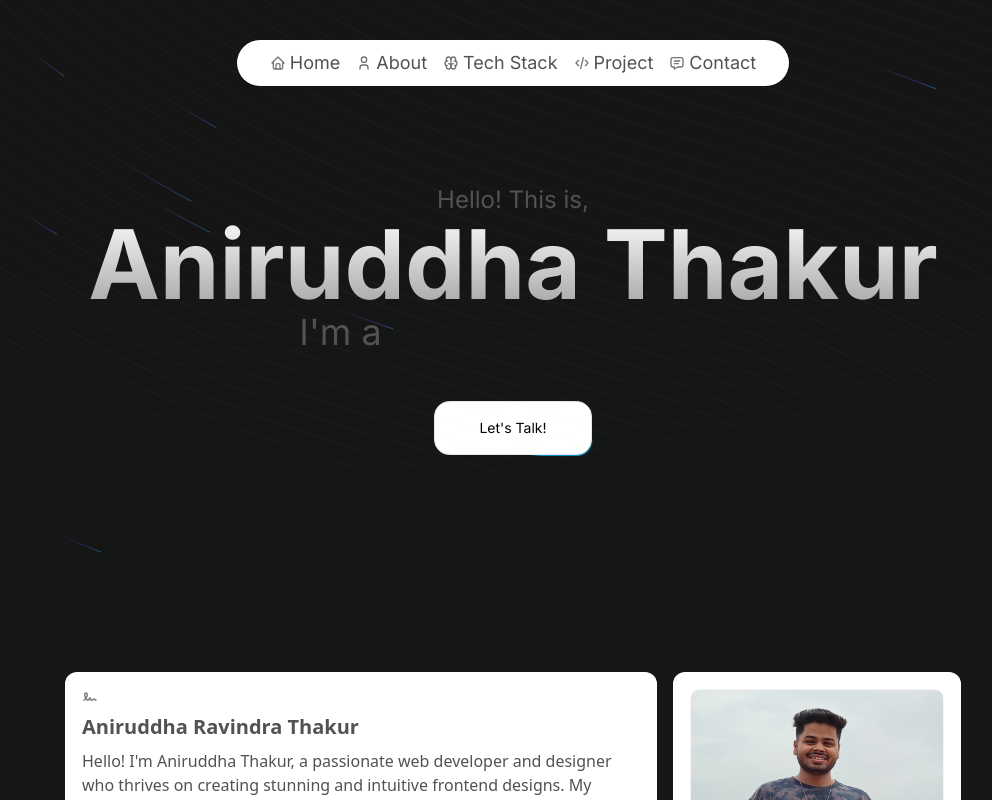
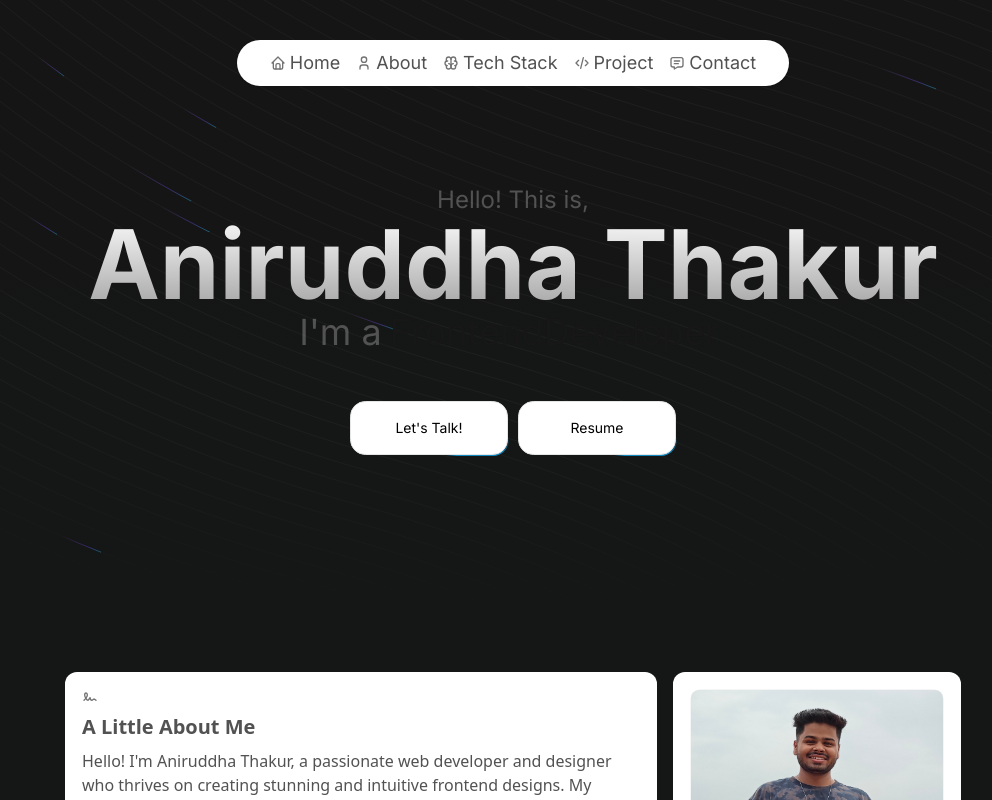
Before and after one commit to aniruddha76/aniruddha-nextjs-portfolio, a Next.js app: page / in a window 1280 px wide. Shown: the top 800 px of the page, without its empty margins (127-1119 px from the left). Built offline with nearby package versions, Linux system fonts and the light colour scheme.

Commit message:
Added resume button in hero section
fixed links in hero section as they were un-clickable. fixed about me section too simce there was no need to add my name there too

```diff
--- a/src/app/globals.css
+++ b/src/app/globals.css
@@ -6,6 +6,7 @@
   --foreground-rgb: 0, 0, 0;
   --background-start-rgb: 214, 219, 220;
   --background-end-rgb: 255, 255, 255;
+  scroll-behavior: smooth;
 }
 
 ::-webkit-scrollbar{
--- a/src/components/AboutMe.tsx
+++ b/src/components/AboutMe.tsx
@@ -67,7 +67,7 @@ export default function AboutMe() {
               <p className="sm:text-sm text-xs text-center font-semibold text-neutral-500 mt-4">
                 I hunt jobs here
               </p>
-              <Link href={'https://www.linkedin.com/in/aniruddha-thakur-b36482259/'}>
+              <Link href={'https://www.linkedin.com/in/aniruddha-thakur-b36482259/'} passHref>
                 <p className="border border-red-500 bg-red-100 dark:bg-red-900/20 text-red-600 text-xs rounded-full px-2 py-0.5 mt-4">
                     LinkedIn
                 </p>
@@ -84,7 +84,7 @@ export default function AboutMe() {
               <p className="sm:text-sm text-xs text-center font-semibold text-neutral-500 mt-4">
                 I keep my codes here
               </p>
-              <Link href={'https://github.com/aniruddha76'}>
+              <Link href={'https://github.com/aniruddha76'} passHref>
                 <p className="border border-green-500 bg-green-100 dark:bg-green-900/20 text-green-600 text-xs rounded-full px-2 py-0.5 mt-4">
                     Github
                 </p>
@@ -104,7 +104,7 @@ export default function AboutMe() {
               <p className="sm:text-sm text-xs text-center font-semibold text-neutral-500 mt-4">
                 I spend my time here
               </p>
-              <Link href={'https://www.instagram.com/aniiruddhaa_/'}>
+              <Link href={'https://www.instagram.com/aniiruddhaa_/'} passHref>
                 <p className="border border-orange-500 bg-orange-100 dark:bg-orange-900/20 text-orange-600 text-xs rounded-full px-2 py-0.5 mt-4">
                     Instagram
                 </p>
@@ -116,7 +116,7 @@ export default function AboutMe() {
 
     const items = [
         {
-            title: "Aniruddha Ravindra Thakur",
+            title: "A Little About Me",
             description: "Hello! I'm Aniruddha Thakur, a passionate web developer and designer who thrives on creating stunning and intuitive frontend designs. My journey in the digital world began with a fascination for how design and code can come together to create seamless user experiences. As a web developer, I meticulously craft responsive and efficient code that brings my designs to life. My goal is to make every website not only look fantastic but also function flawlessly.",
             className: "md:col-span-2",
             icon: <IconSignature className="h-4 w-4 text-neutral-500" />,
--- a/src/components/HeroSection.tsx
+++ b/src/components/HeroSection.tsx
@@ -9,7 +9,7 @@ export default function HeroSection() {
     const words = [`Web Developer`, "Frontend Developer", "UI/UX Designer", ""];
 
     return (
-        <div className="h-[40rem] flex flex-col justify-center items-center px-4 z-10">
+        <div className="h-[40rem] flex flex-col justify-center items-center px-4">
             <div className="text-center text-4xl mx-auto font-normal text-neutral-600 dark:text-neutral-400">
                 <h4 className="text-2xl">Hello! This is,</h4>
                 <h1 className="text-4xl md:text-8xl font-bold bg-clip-text text-transparent bg-gradient-to-b from-neutral-50 to-neutral-400">
@@ -21,7 +21,8 @@ export default function HeroSection() {
 
             <br /><br />
 
-            <Link href={'mailto:aniruddhathakur76@gmail.com'}>
+            <div className="flex gap-2 z-10">
+                <Link href={'mailto:aniruddhathakur76@gmail.com'} passHref>
                     <Button
                         borderRadius="1rem"
                         className="bg-white dark:bg-black text-black dark:text-white border-neutral-200 dark:border-slate-800"
@@ -29,6 +30,16 @@ export default function HeroSection() {
                         Let's Talk!
                     </Button>
                 </Link>
+
+                <Link href={'https://drive.google.com/file/d/1qMy1mdC0JKDZk_OniWd51Hu8WVgXDPl0/view?usp=sharing'} passHref>
+                    <Button
+                        borderRadius="1rem"
+                        className="bg-white dark:bg-black text-black dark:text-white border-neutral-200 dark:border-slate-800"
+                    >
+                        Resume
+                    </Button>
+                </Link>
+            </div>
             <BackgroundBeams />
         </div>
     )
```
Lines whose indentation alone changed are shown as unchanged.
